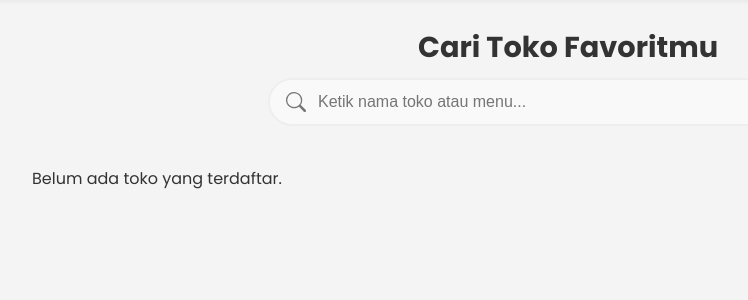
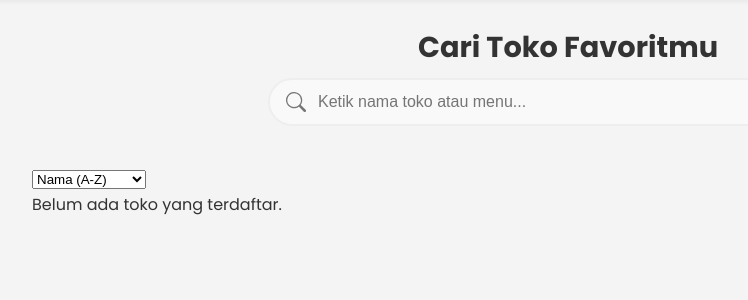
Before and after one commit to SayyidRafeeD/kantin-upnvj, a PHP site: page / in a window 1280 px wide. Shown: the part 72-372 px from the top of the page, without its empty margins (72-820 px from the left). Run offline with PHP 8.4, Linux system fonts and the light colour scheme; the visitor is signed in with stand-in values (Sample User, id 1); data that the repository does not hold is empty.

Commit message:
feat: add select element to sort

```diff
--- a/index.php
+++ b/index.php
@@ -5,8 +5,6 @@ if (!isset($_SESSION['user_id'])) {
     exit();
 }
 $user_id = $_SESSION['user_id'];
-$user_name = $_SESSION['user_name'] ?? 'Mahasiswa';
-
 $pageTitle = "Dashboard";
 
 require 'includes/db_connect.php';
@@ -17,7 +15,7 @@ $query_stores =
         s.store_name,
         s.image_url,
         c.canteen_name,
-        COUNT(v.vote_id) as total_votes
+        COUNT(DISTINCT v.vote_id) as total_votes
      FROM stores s
      JOIN canteens c ON s.canteen_id = c.canteen_id
      LEFT JOIN votes v ON s.store_id = v.store_id
@@ -31,6 +29,7 @@ require 'includes/header.php';
 
 <h1 class="page-title">Cari Toko Favoritmu</h1>
 
+<div class="search-container">
     <form class="search-bar" id="search-form">
         <button type="submit">
             <svg xmlns="http://www.w3.org/2000/svg" width="20" height="20" fill="currentColor" viewBox="0 0 16 16">
@@ -40,8 +39,17 @@ require 'includes/header.php';
         <input type="text" id="search-input" placeholder="Ketik nama toko atau menu...">
     </form>
 
+    <div class="sort-wrapper">
+        <select id="sort-select">
+            <option value="alphabet_asc">Nama (A-Z)</option>
+            <option value="alphabet_desc">Nama (Z-A)</option>
+            <option value="vote_desc">Vote Terbanyak</option>
+            <option value="vote_asc">Vote Terendah</option>
+        </select>
+    </div>
+</div>
+
 <section class="store-grid" id="store-grid-container">
-
     <?php if ($result_stores && $result_stores->num_rows > 0): ?>
         <?php while($store = $result_stores->fetch_assoc()): ?>
             <article class="store-card">
@@ -49,6 +57,7 @@ require 'includes/header.php';
                     <img src="<?php echo htmlspecialchars($store['image_url'] ?? 'https://placehold.co/400x250/ddd/777?text=Gambar+Toko'); ?>"
                          alt="<?php echo htmlspecialchars($store['store_name']); ?>"
                          class="card-image"
+                         loading="lazy"
                          onerror="this.src='https://placehold.co/400x250/ddd/777?text=Error+Load';">
                 </div>
                 <div class="card-content">
@@ -64,16 +73,13 @@ require 'includes/header.php';
     <?php else: ?>
         <p>Belum ada toko yang terdaftar.</p>
     <?php endif; ?>
-
 </section>
 
 <div id="no-results-message" style="display: none; text-align: center; padding: 2rem; font-size: 1.2rem; color: var(--text-secondary);">
     <p>Maaf, tidak ada toko yang ditemukan.</p>
 </div>
 
-
 <?php
 $conn->close();
-
 require 'includes/footer.php';
 ?>
```
Lines whose indentation alone changed are shown as unchanged.
